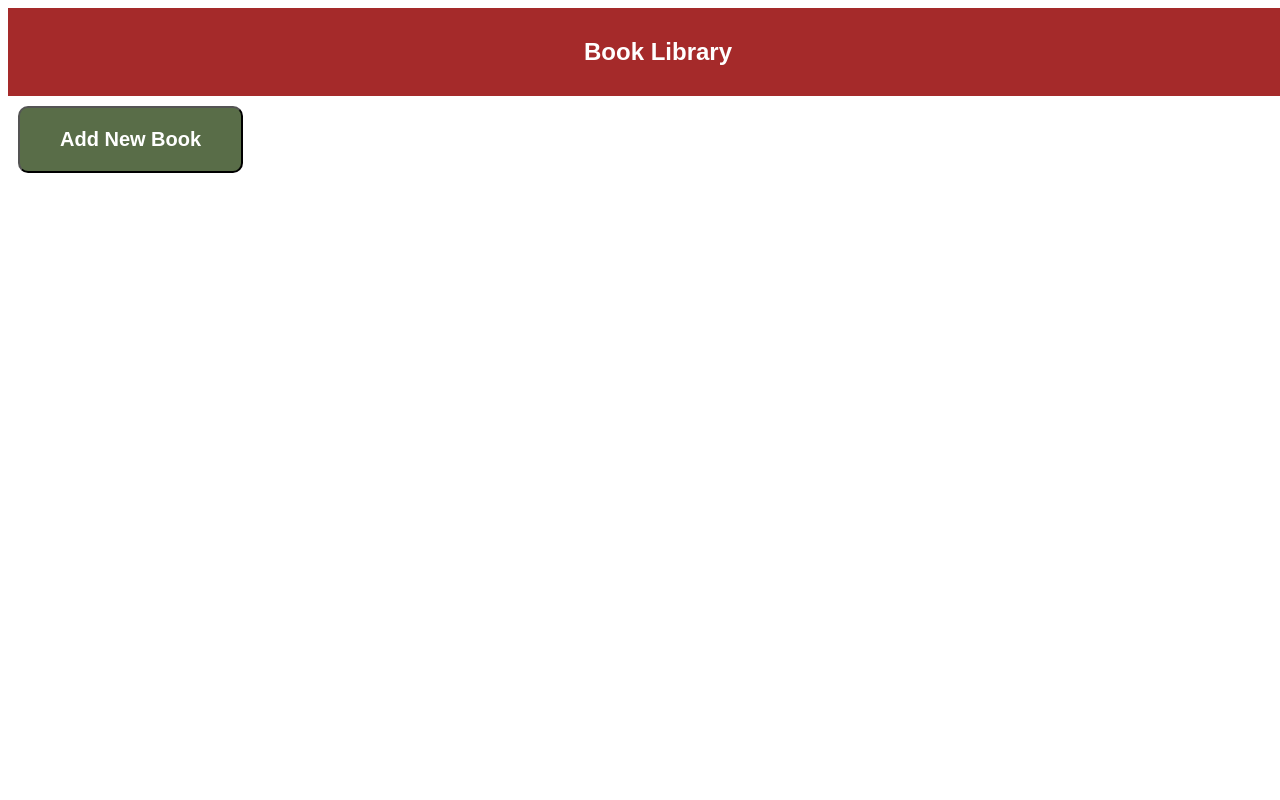
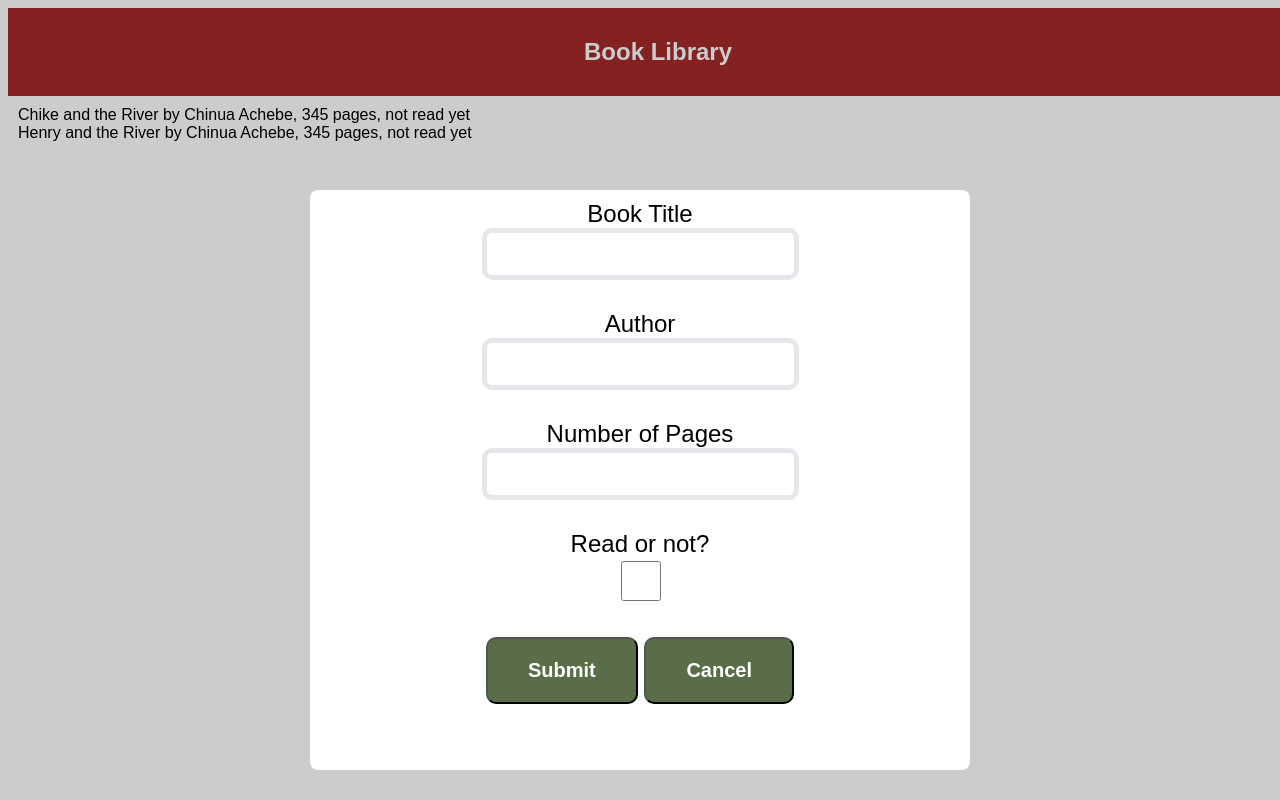
Before and after one commit to IamHenryOkeke/Project-Book-Library, a plain HTML site: page index.html in a window 1280 px wide. Both pictures are taken after a click on the button "Add New Book". Shown: the top 800 px of the page. Drawn offline with Linux system fonts and the light colour scheme.

Commit message:
finished form functionality

```diff
--- a/index.html
+++ b/index.html
@@ -16,7 +16,7 @@
         </nav>
     </header>
     <main id="mainContainer">
-       <div id="card">
+       <div id="bookCard">
 
        </div>
        <button id="add-book">Add New Book</button>
--- a/scripts/script.js
+++ b/scripts/script.js
@@ -1,6 +1,12 @@
 let myBookLibrary = [];
 
-let cardContainer = document.getElementById("card")
+let cardContainer = document.getElementById("bookCard")
+
+let submitBTN = document.getElementById("submit")
+
+let addNewBTN = document.getElementById("add-book")
+
+let formContainer = document.getElementById("form-container")
 
 function addToMyBookLibrary(item){
     myBookLibrary.push(item);
@@ -24,13 +30,23 @@ function displayLibrary(){
     }
 }
 
+addNewBTN.addEventListener("click", function(){
+    formContainer.style.display = "block"
+    addNewBTN.style.display = "none"
+})
+
+submitBTN.addEventListener("click", function(){
+    formContainer.style.display = "none"
+    addNewBTN.style.display = "block"
+})
+
 const newBook = new myBooks("Chike and the River", "Chinua Achebe", 345, "not read yet")
 
 const newBook1 = new myBooks("Henry and the River", "Chinua Achebe", 345, "not read yet")
 
-// addToMyBookLibrary(newBook);
+addToMyBookLibrary(newBook);
 
-// addToMyBookLibrary(newBook1);
+addToMyBookLibrary(newBook1);
 
 console.log(myBookLibrary)
 
```
